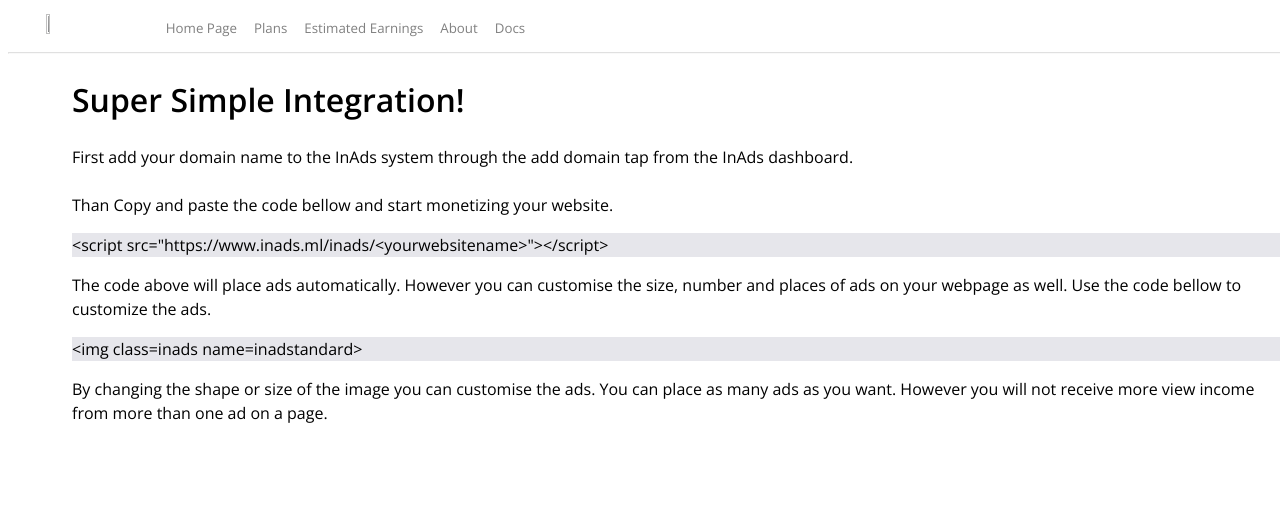
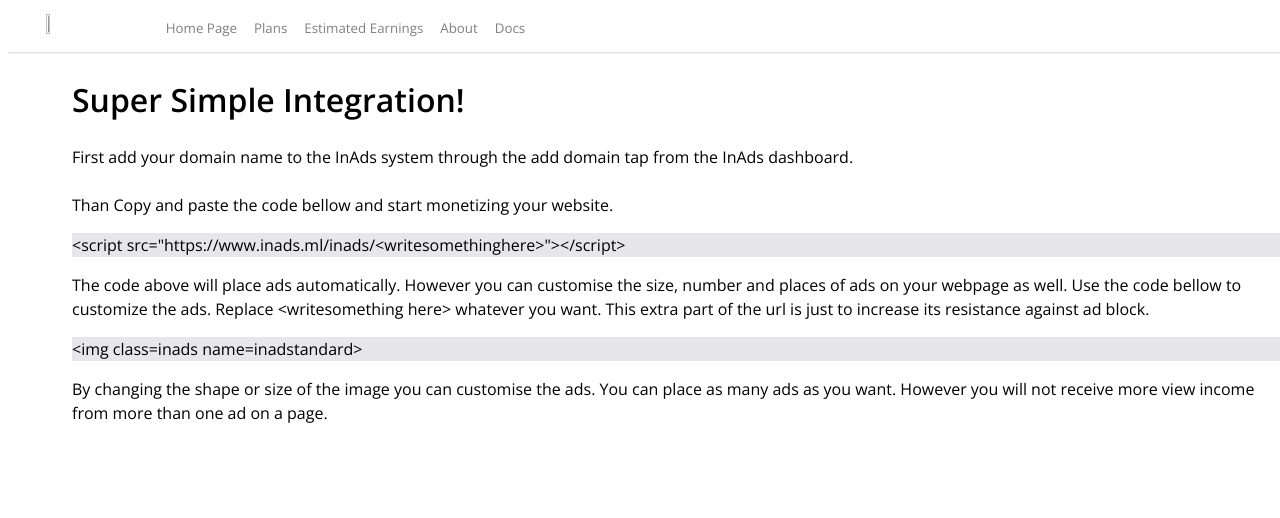
Before and after one commit to omrozh/inads, a Flask app: page /docs in a window 1280 px wide. Shown: the top 518 px of the page. Run offline with Flask 2, Linux system fonts and the light colour scheme; some libraries are stand-ins or nearby versions.

Commit message:
new commit

```diff
--- a/templates/docs.html
+++ b/templates/docs.html
@@ -24,8 +24,8 @@
         <br>
         Than Copy and paste the code bellow and start monetizing your website.
         <br>
-        <p style="background-color: rgb(230, 230, 235)">&lt;script src="https://www.inads.ml/inads/&lt;yourwebsitename>">&lt;/script></p>
-        The code above will place ads automatically. However you can customise the size, number and places of ads on your webpage as well. Use the code bellow to customize the ads.
+        <p style="background-color: rgb(230, 230, 235)">&lt;script src="https://www.inads.ml/inads/&lt;writesomethinghere>">&lt;/script></p>
+        The code above will place ads automatically. However you can customise the size, number and places of ads on your webpage as well. Use the code bellow to customize the ads. Replace &lt;writesomething here> whatever you want. This extra part of the url is just to increase its resistance against ad block.
         <p style="background-color: rgb(230, 230, 235)">&lt;img class=inads name=inadstandard></p>
         By changing the shape or size of the image you can customise the ads. You can place as many ads as you want. However you will not receive more view income from more than one ad on a page.
     </div>
```
